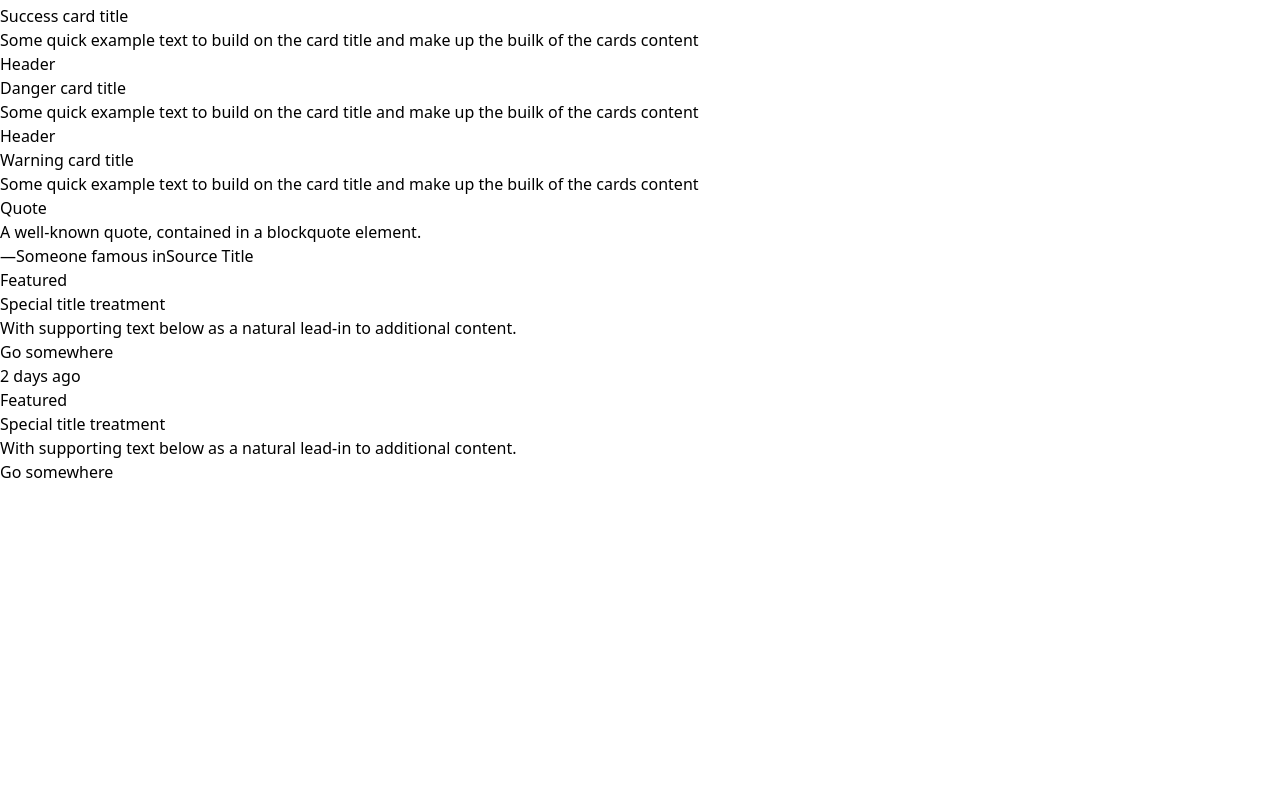
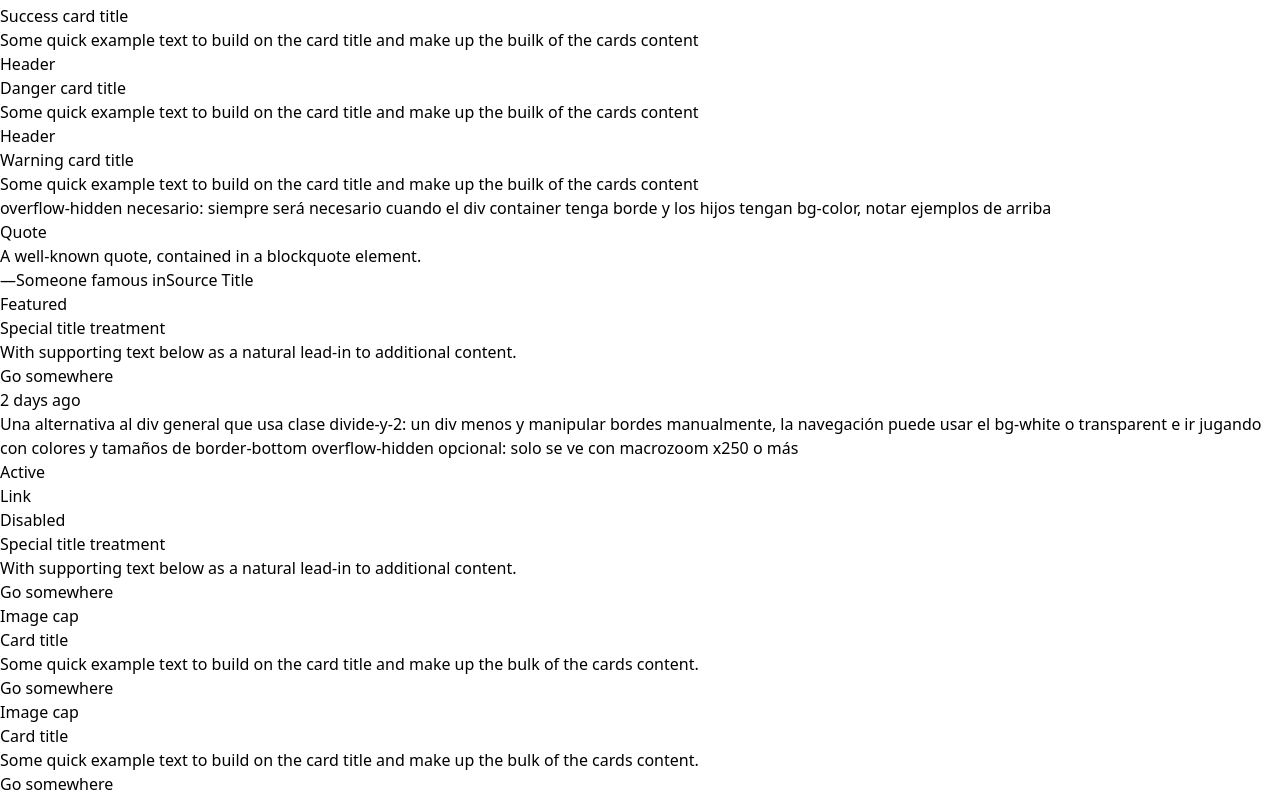
Before and after one commit to deglan-rivas/ud-tailwind-clonBootstrap, a React (Vite) app: page / in a window 1280 px wide. Shown: the part 1436-2232 px from the top of the page. Before the commit the page ends 1920 px from the top, so only its background shows below. Built offline with nearby package versions, Linux system fonts and the light colour scheme.

Commit message:
[ADD] gradient in cards

```diff
--- a/src/components/Cards.jsx
+++ b/src/components/Cards.jsx
@@ -293,7 +293,11 @@ const Card = () => {
           </div>
         </div>
 
-        <div className="border border-gray-300 rounded-md divide-y divide-y-gray-300 mb-4">
+        <p className="mb-2">
+          overflow-hidden necesario: siempre será necesario cuando el div container tenga borde y los hijos tengan bg-color, notar ejemplos de arriba
+        </p>
+        <div className="border border-gray-300 rounded-md divide-y divide-y-gray-300 mb-4 overflow-hidden">
+        {/* <div className="border border-gray-300 rounded-md divide-y divide-y-gray-300 mb-4"> */}
           <h5 className="bg-gray-100 py-2 px-4">
             Quote
           </h5>
@@ -334,10 +338,23 @@ const Card = () => {
           </h5>
         </div>
 
+        <p className="mb-2">
+          Una alternativa al div general que usa clase divide-y-2: un div menos y manipular bordes manualmente, la navegación puede usar el bg-white o transparent e ir jugando con colores y tamaños de border-bottom overflow-hidden opcional: solo se ve con macrozoom x250 o más
+        </p>
+
         <div className="p-4 border border-gray-300 w-1/2 mb-4 text-center">
-          <h5 className="bg-gray-100 py-2 px-4 mb-2">
-            Featured
-          </h5>
+          <div className="bg-gray-100 pt-2 px-4 flex border border-gray-300 rounded-t-md">
+            <div className="bg-white py-1 px-3 border border-gray-300 border-b-0 cursor-pointer rounded-t-md -mb-px">
+              Active
+            </div>
+            <div className="bg-transparent py-1 px-3 border border-transparent border-b-0 rounded-t-md hover:border-gray-300 cursor-pointer text-blue-600">
+              Link
+            </div>
+            <div className="bg-transparent py-1 px-3 border border-transparent border-b-0 rounded-t-md text-gray-400">
+              Disabled
+            </div>
+          </div>
+          <div className="border border-t-0 border-gray-300 rounded-b-md py-2">
             <h5 className="text-xl mb-2 font-medium">
               Special title treatment
             </h5>
@@ -352,6 +369,48 @@ const Card = () => {
             </a>
           </div>
         </div>
+
+        <div className="border border-gray-300 rounded-md divide-y w-72 overflow-hidden mb-4">
+          <div className="bg-gray-400 h-48 flex justify-center items-center">
+            <p className="text-white select-none">Image cap</p>
+          </div>
+          <div className=" p-2">
+            <h5 className="text-lg font-medium py-2">
+              Card title
+            </h5>
+            <p className="mb-2">
+              Some quick example text to build on the card title and make up the bulk of the cards content.
+            </p>
+            <a
+              href="#"
+              className="bg-blue-600 hover:bg-blue-800 text-white px-3 py-2 rounded-md inline-block"
+            >
+              Go somewhere
+            </a>
+          </div>
+        </div>
+
+        <div className="border border-gray-300 rounded-md divide-y w-72 overflow-hidden mb-4">
+          <div className="bg-gradient-to-tl from-violet-400 from-20% to-pink-600 to-90% h-48 flex justify-center items-center">
+          {/* <div className="bg-gradient-to-tl from-violet-400 from-10% via-blue-400 via-50% to-pink-600 to-90% h-48 flex justify-center items-center"> */}
+            <p className="text-white select-none">Image cap</p>
+          </div>
+          <div className=" p-2">
+            <h5 className="text-lg font-medium py-2">
+              Card title
+            </h5>
+            <p className="mb-2">
+              Some quick example text to build on the card title and make up the bulk of the cards content.
+            </p>
+            <a
+              href="#"
+              className="bg-blue-600 hover:bg-blue-800 text-white px-3 py-2 rounded-md inline-block"
+            >
+              Go somewhere
+            </a>
+          </div>
+        </div>
+      </div>
     </>
   )
 }
```
Lines whose indentation alone changed are shown as unchanged.
